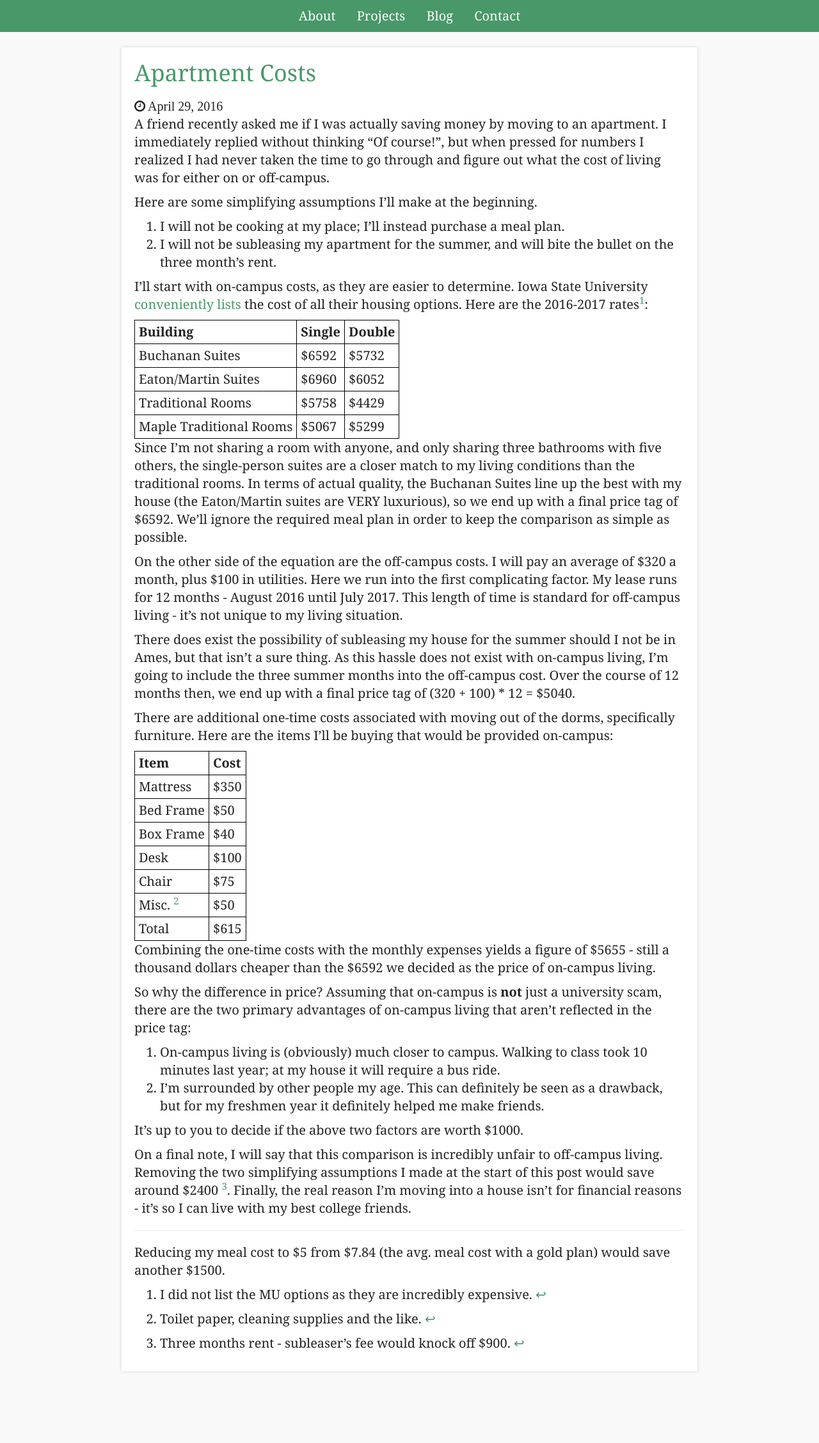
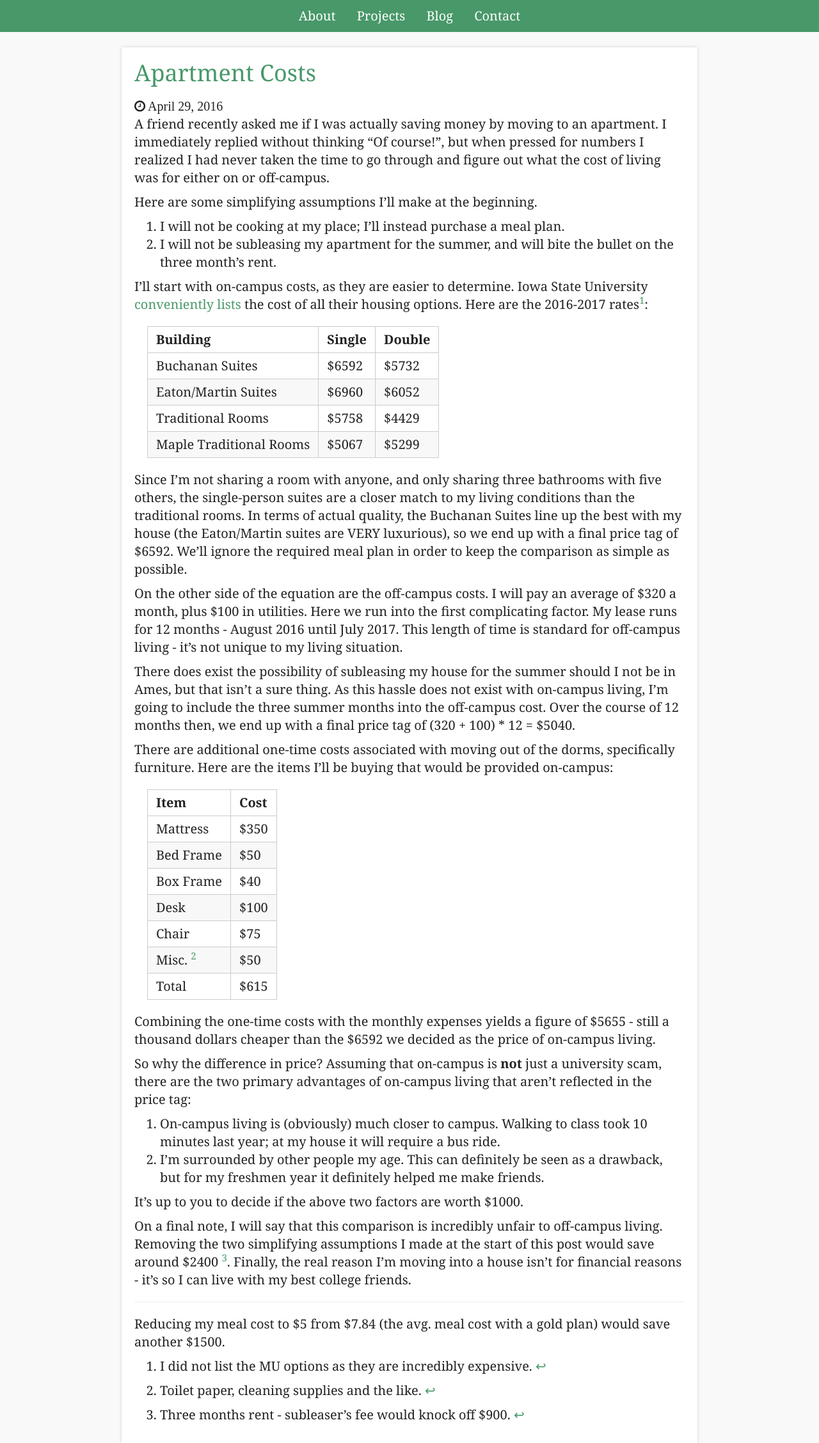
Before and after one commit to adamhammes/old-site, a Jekyll site: the page built from site/blog/_posts/2016-04-29-Apartment-Costs.md, in a window 1280 px wide. Shown: the whole page at 64% size. Built offline with Jekyll 4.4.1, drawn with Linux system fonts in a browser that asks for light colours; nearby versions of some CDN libraries; before the commit the page ends 2144 px from its top, so only the background shows below that.

Commit message:
Copy Github's table formatting
#1

```diff
--- a/site/assets/css/main.css
+++ b/site/assets/css/main.css
@@ -78,11 +78,40 @@
 }
 
 table {
-	border-collapse: collapse;
-	border-spacing: 0;
+	padding: 0;
+	margin: 1em;
 }
 
-th, td {
-	border: 1px solid #000000;
-	padding: 4px 6px 4px 6px;
+table tr {
+	border-top: 1px solid #cccccc;
+	background-color: white;
+	margin: 0;
+	padding: 0;
 }
+
+table tr:nth-child(2n) {
+	background-color: #f8f8f8;
+}
+
+table tr th {
+	font-weight: bold;
+	border: 1px solid #cccccc;
+	text-align: left;
+	margin: 0;
+	padding: 6px 13px;
+}
+
+table tr td {
+	border: 1px solid #cccccc;
+	text-align: left;
+	margin: 0;
+	padding: 6px 13px;
+}
+
+table tr th :first-child, table tr td :first-child {
+	margin-top: 0;
+}
+
+table tr th :last-child, table tr td :last-child {
+	margin-bottom: 0;
+}
```
